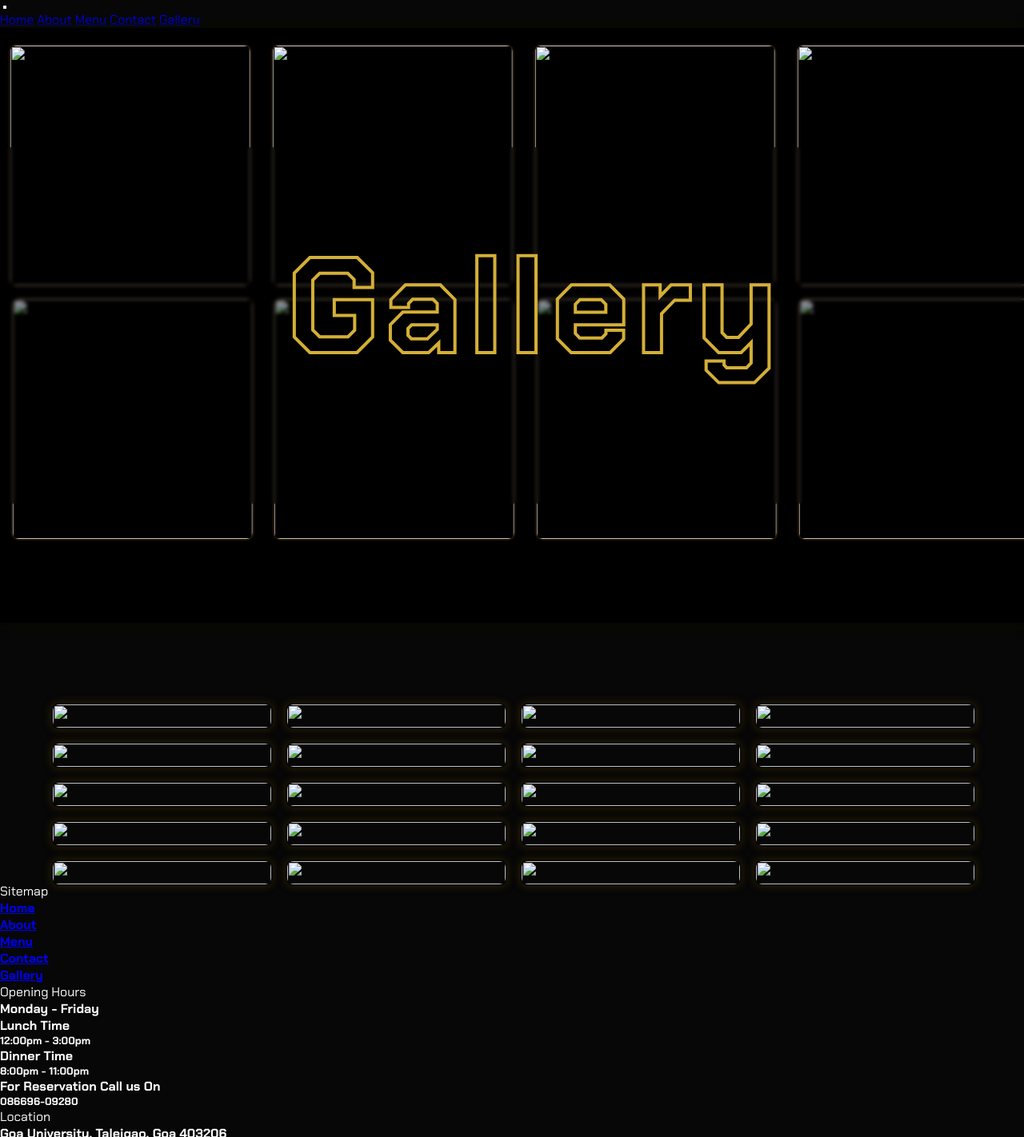
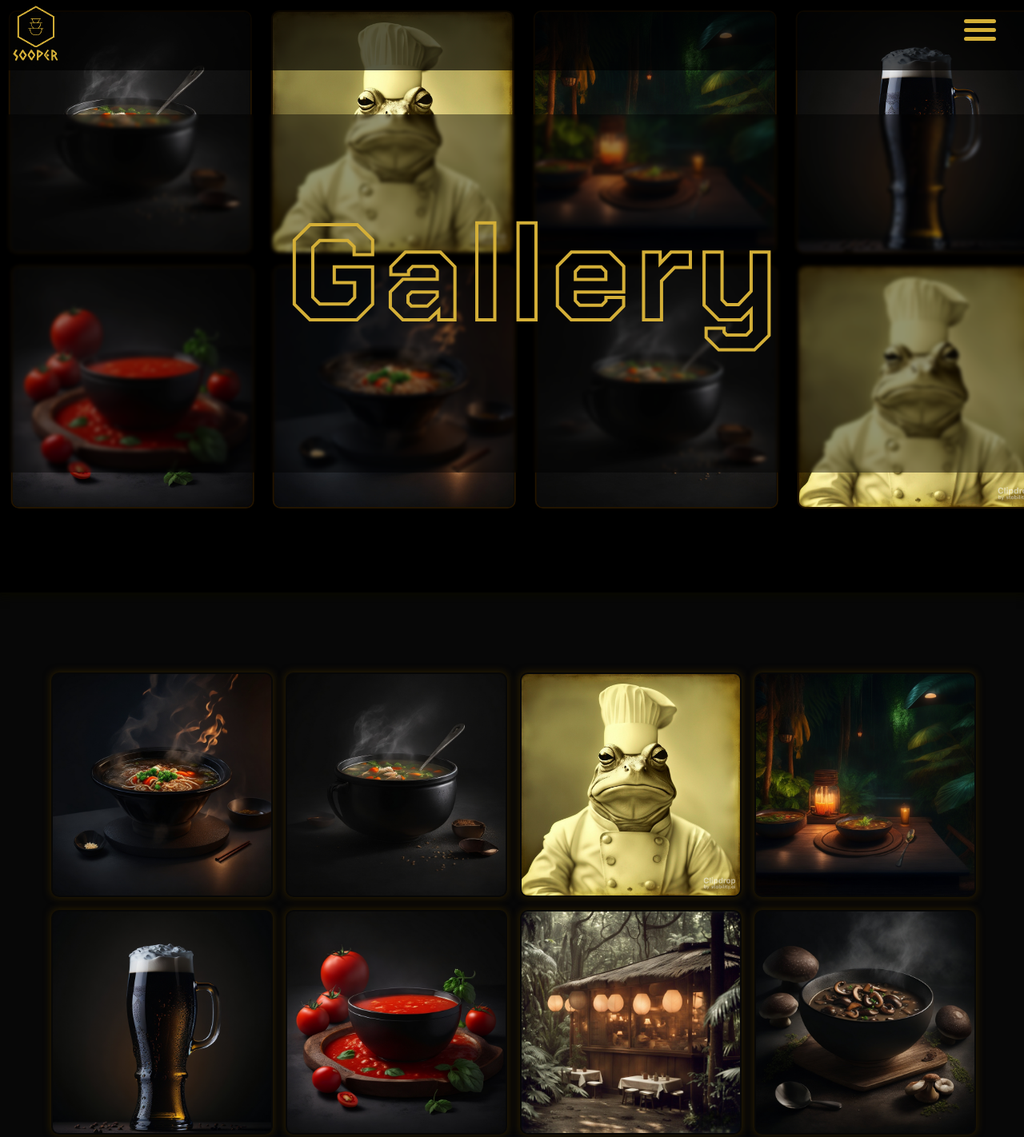
Before and after one commit to shaun-j-barreto/Sooper-Restaurant, a plain HTML site: page components/gallery.html in a window 1280 px wide. Shown: the part 7-1429 px from the top of the page at 80% size. Drawn offline with Linux system fonts and the light colour scheme; the site is published under a folder, as on GitHub Pages, so addresses that start at the root find nothing; a web font is replaced by a local one.

Commit message:
bug resolved

```diff
--- a/components/gallery.html
+++ b/components/gallery.html
@@ -9,58 +9,58 @@
     <link rel="preconnect" href="https://fonts.googleapis.com">
     <link href="https://fonts.googleapis.com/css2?family=Chakra+Petch:wght@400;500;600;700&family=Eagle+Lake&display=swap" rel="stylesheet">
     <link rel="stylesheet" href="https://cdnjs.cloudflare.com/ajax/libs/font-awesome/6.4.0/css/all.min.css" integrity="sha512-iecdLmaskl7CVkqkXNQ/ZH/XLlvWZOJyj7Yy7tcenmpD1ypASozpmT/E0iPtmFIB46ZmdtAc9eNBvH0H/ZpiBw==" crossorigin="anonymous" referrerpolicy="no-referrer">
-    <link rel="stylesheet" href="/style.css">
+    <link rel="stylesheet" href="../style.css">
     <link rel="stylesheet" href="gallery.css">
 </head>
 <body>
     <div class="navbar">
-        <a href="/index.html"><img src="/images/logo.png" alt="" class="logo"></a>
+        <a href="../index.html"><img src="../images/logo.png" alt="" class="logo"></a>
     <button class="hamburger">
         <div class="bar"></div>
     </button>
     </div>
     <div class="ham-navbar">
-        <a href="/index.html">Home</a>
+        <a href="../index.html">Home</a>
         <a href="about.html">About</a>
         <a href="menu.html">Menu</a>
-        <a href="/index.html#contact">Contact</a>
+        <a href="../index.html#contact">Contact</a>
         <a href="#Gallery" id="close-hamburger">Gallery</a>
     </div>
     <div class="gallery-hero-section">
         <div class="image-slider-section-one">
             <div class="image-slider-one">
-                <img src="/images/ramen.jpg" alt="">
-                <img src="/images/chicken_soup.jpg" alt="">
-                <img src="/images/stable-diffusion-xl (3).jpeg" alt="">
-                <img src="/images/hero-image.png" alt="">
-                <img src="/images/beer2.jpg" alt="">
-                <img src="/images/tomato_soup.jpg" alt="">
+                <img src="../images/ramen.jpg" alt="">
+                <img src="../images/chicken_soup.jpg" alt="">
+                <img src="../images/stable-diffusion-xl (3).jpeg" alt="">
+                <img src="../images/hero-image.png" alt="">
+                <img src="../images/beer2.jpg" alt="">
+                <img src="../images/tomato_soup.jpg" alt="">
             </div>
             <div class="image-slider-one">
-                <img src="/images/ramen.jpg" alt="">
-                <img src="/images/chicken_soup.jpg" alt="">
-                <img src="/images/stable-diffusion-xl (3).jpeg" alt="">
-                <img src="/images/hero-image.png" alt="">
-                <img src="/images/beer2.jpg" alt="">
-                <img src="/images/tomato_soup.jpg" alt="">
+                <img src="../images/ramen.jpg" alt="">
+                <img src="../images/chicken_soup.jpg" alt="">
+                <img src="../images/stable-diffusion-xl (3).jpeg" alt="">
+                <img src="../images/hero-image.png" alt="">
+                <img src="../images/beer2.jpg" alt="">
+                <img src="../images/tomato_soup.jpg" alt="">
             </div>
         </div>
         <div class="image-slider-section-two">
             <div class="image-slider-two">
-                <img src="/images/ramen.jpg" alt="">
-                <img src="/images/chicken_soup.jpg" alt="">
-                <img src="/images/stable-diffusion-xl (3).jpeg" alt="">
-                <img src="/images/hero-image.png" alt="">
-                <img src="/images/beer2.jpg" alt="">
-                <img src="/images/tomato_soup.jpg" alt="">
+                <img src="../images/ramen.jpg" alt="">
+                <img src="../images/chicken_soup.jpg" alt="">
+                <img src="../images/stable-diffusion-xl (3).jpeg" alt="">
+                <img src="../images/hero-image.png" alt="">
+                <img src="../images/beer2.jpg" alt="">
+                <img src="../images/tomato_soup.jpg" alt="">
             </div>
             <div class="image-slider-two">
-                <img src="/images/ramen.jpg" alt="">
-                <img src="/images/chicken_soup.jpg" alt="">
-                <img src="/images/stable-diffusion-xl (3).jpeg" alt="">
-                <img src="/images/hero-image.png" alt="">
-                <img src="/images/beer2.jpg" alt="">
-                <img src="/images/tomato_soup.jpg" alt="">
+                <img src="../images/ramen.jpg" alt="">
+                <img src="../images/chicken_soup.jpg" alt="">
+                <img src="../images/stable-diffusion-xl (3).jpeg" alt="">
+                <img src="../images/hero-image.png" alt="">
+                <img src="../images/beer2.jpg" alt="">
+                <img src="../images/tomato_soup.jpg" alt="">
             </div>
         </div>
         <div class="transparent-background">
@@ -68,36 +68,36 @@
         </div>
     </div>
     <div class="gallery-image-grid">
-        <img src="/images/ramen.jpg" alt="">
-        <img src="/images/chicken_soup.jpg" alt="">
-        <img src="/images/stable-diffusion-xl (3).jpeg" alt="">
-        <img src="/images/hero-image.png" alt="">
-        <img src="/images/beer2.jpg" alt="">
-        <img src="/images/tomato_soup.jpg" alt="">
-        <img src="/images/restaurant-4.jpeg" alt="">
-        <img src="/images/mushroom_soup.jpg" alt="">
-        <img src="/images/interior1.jpg" alt="">
-        <img src="/images/chef_froki.jpg" alt="">
-        <img src="/images/interior2.jpg" alt="">
-        <img src="/images/chicken_soup2.jpg" alt="">
-        <img src="/images/restaurant-5.jpeg" alt="">
-        <img src="/images/stable-diffusion-xl (1).jpeg" alt="">
-        <img src="/images/interior3.jpg" alt="">
-        <img src="/images/stable-diffusion-xl (2).jpeg" alt="">
-        <img src="/images/tomato_soup2.jpg" alt="">
-        <img src="/images/grilled-sandwich.jpg" alt="">
-        <img src="/images/restaurant-3.jpeg" alt="">
-        <img src="/images/ramen2.jpg" alt="">
+        <img src="../images/ramen.jpg" alt="">
+        <img src="../images/chicken_soup.jpg" alt="">
+        <img src="../images/stable-diffusion-xl (3).jpeg" alt="">
+        <img src="../images/hero-image.png" alt="">
+        <img src="../images/beer2.jpg" alt="">
+        <img src="../images/tomato_soup.jpg" alt="">
+        <img src="../images/restaurant-4.jpeg" alt="">
+        <img src="../images/mushroom_soup.jpg" alt="">
+        <img src="../images/interior1.jpg" alt="">
+        <img src="../images/chef_froki.jpg" alt="">
+        <img src="../images/interior2.jpg" alt="">
+        <img src="../images/chicken_soup2.jpg" alt="">
+        <img src="../images/restaurant-5.jpeg" alt="">
+        <img src="../images/stable-diffusion-xl (1).jpeg" alt="">
+        <img src="../images/interior3.jpg" alt="">
+        <img src="../images/stable-diffusion-xl (2).jpeg" alt="">
+        <img src="../images/tomato_soup2.jpg" alt="">
+        <img src="../images/grilled-sandwich.jpg" alt="">
+        <img src="../images/restaurant-3.jpeg" alt="">
+        <img src="../images/ramen2.jpg" alt="">
     </div>
     <footer>
         <div class="footer-grid">
             <div class="footer-content footer-one">
                 <div class="footer-heading">Sitemap</div>
                 <div class="sitemap">
-                    <a href="/index.html"><h4>Home</h4></a>
+                    <a href="../index.html"><h4>Home</h4></a>
                     <a href="about.html"><h4>About</h4></a>
                     <a href="menu.html"><h4>Menu</h4></a>
-                    <a href="/index.html#contact"><h4>Contact</h4></a>
+                    <a href="../index.html#contact"><h4>Contact</h4></a>
                     <a href="#Gallery"><h4>Gallery</h4></a>
                 </div>
             </div>
@@ -127,10 +127,10 @@
                     <a href=""><i class="fa-brands fa-square-twitter fa-2xl" style="color: #e6b400;"></i></a>
                 </div>
             </div>
-            <img src="/images/logo.png" alt="">
+            <img src="../images/logo.png" alt="">
         </div>
         <div class="copyright">© SOOPER 2023. ALL RIGHTS RESERVED.</div>
     </footer>
-    <script src="/app.js"></script>
+    <script src="../app.js"></script>
 </body>
 </html>
```
Also changed, not shown: components/about.html (+23 -23 lines).
